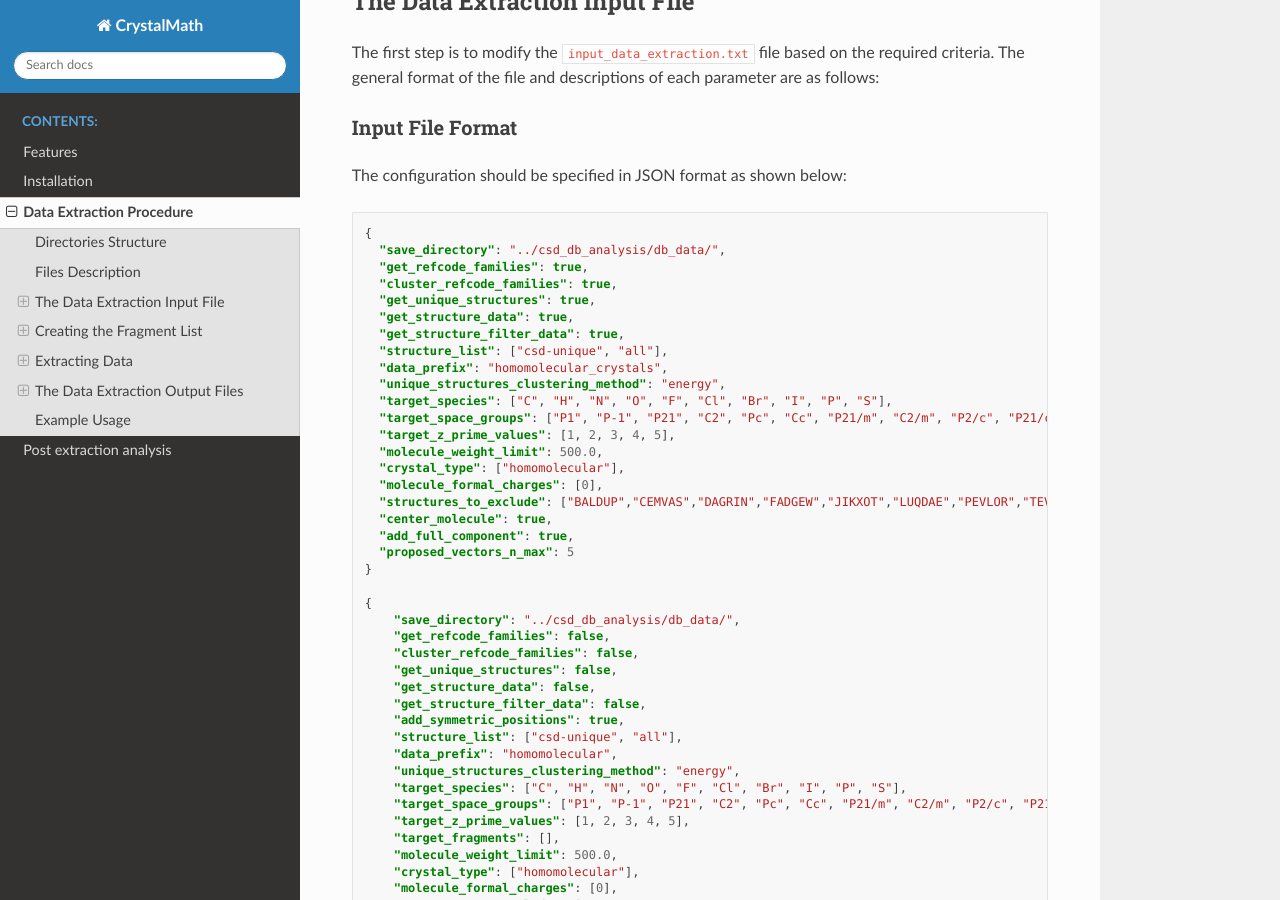
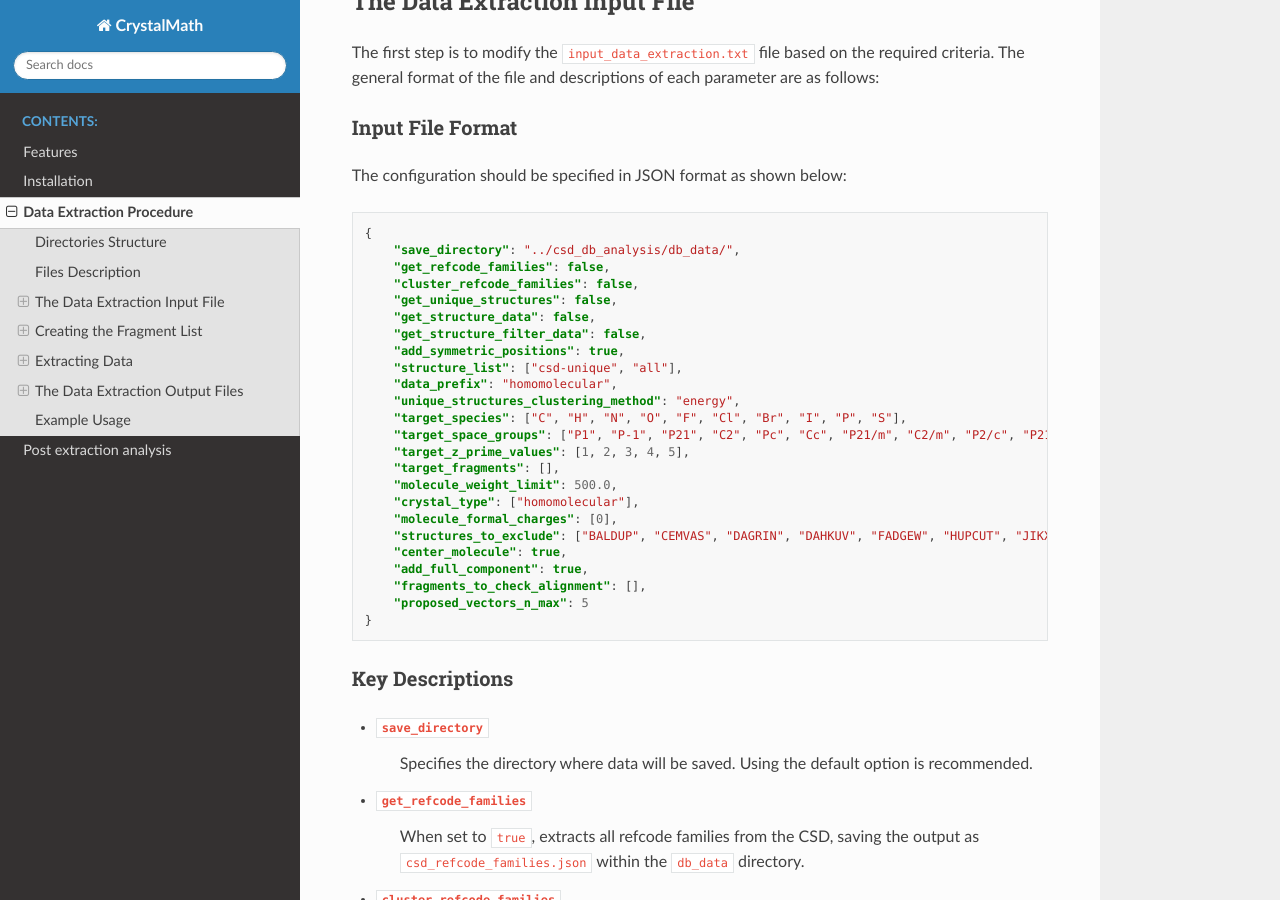
Before and after one commit to nigalanakis/Crystal_Math, a Sphinx documentation site: the page built from docs/source/procedure.rst, in a window 1280 px wide and 900 px high, scrolled down 1741 px. Built offline with Sphinx 7.4.7 and the Read the Docs theme 2.0.0, drawn with Linux system fonts in a browser that asks for light colours; some of the changed text lies outside the part shown.

Commit message:
Update procedure.rst

```diff
--- a/docs/source/procedure.rst
+++ b/docs/source/procedure.rst
@@ -69,28 +69,6 @@ Input File Format
 The configuration should be specified in JSON format as shown below:
 
 .. code-block:: json
-
-    {
-      "save_directory": "../csd_db_analysis/db_data/",
-      "get_refcode_families": true,
-      "cluster_refcode_families": true,
-      "get_unique_structures": true,
-      "get_structure_data": true,
-      "get_structure_filter_data": true,
-      "structure_list": ["csd-unique", "all"],
-      "data_prefix": "homomolecular_crystals",
-      "unique_structures_clustering_method": "energy",
-      "target_species": ["C", "H", "N", "O", "F", "Cl", "Br", "I", "P", "S"],
-      "target_space_groups": ["P1", "P-1", "P21", "C2", "Pc", "Cc", "P21/m", "C2/m", "P2/c", "P21/c", "P21/n", "C2/c", "P21212", "P212121", "Pca21", "Pna21", "Pbcn", "Pbca", "Pnma", "R-3", "I41/a"],
-      "target_z_prime_values": [1, 2, 3, 4, 5],
-      "molecule_weight_limit": 500.0,
-      "crystal_type": ["homomolecular"],
-      "molecule_formal_charges": [0],
-      "structures_to_exclude": ["BALDUP","CEMVAS","DAGRIN","FADGEW","JIKXOT","LUQDAE","PEVLOR","TEVYAV","VIRLOY","ZEPDAZ04"],
-      "center_molecule": true,
-      "add_full_component": true,
-      "proposed_vectors_n_max": 5
-    }
 
     {
   	"save_directory": "../csd_db_analysis/db_data/",
```
Also changed, not shown: other parts of docs/source/procedure.rst (+6 -0 lines).
